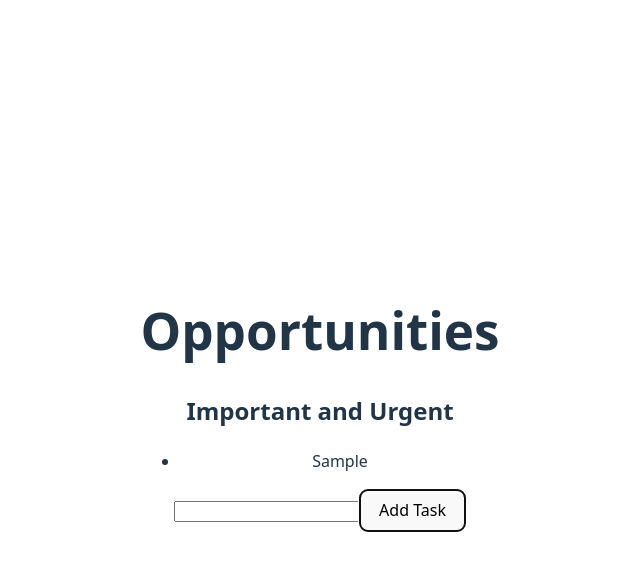
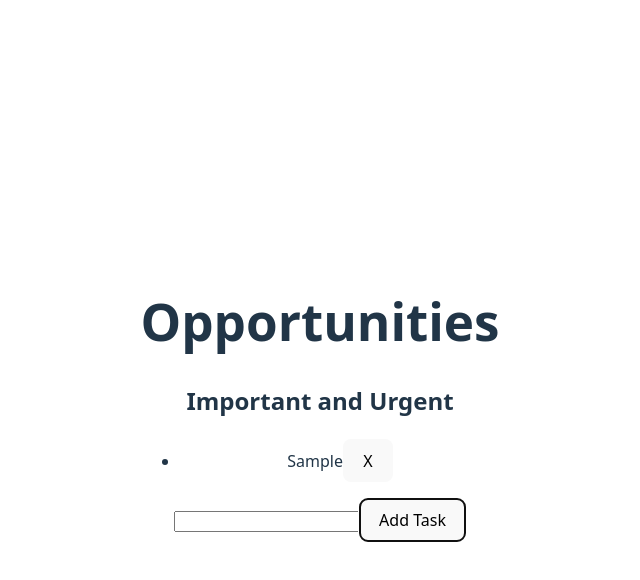
Before and after one commit to asger3p/todo, a React (Vite) app in the folder todo/: page / in a window 1280 px wide. Both pictures are taken after typing "Sample" into the empty fields and a click on the button "Add Task". Shown: the top 580 px of the page, without its empty margins (320-960 px from the left). Built offline with nearby package versions, Linux system fonts and the light colour scheme.

Commit message:
add removeTask functionality

```diff
--- a/todo/src/componenets/ToDoList.jsx
+++ b/todo/src/componenets/ToDoList.jsx
@@ -9,6 +9,10 @@
     setTaskInput("");
   }
 
+  function removeTask(index) {
+    setTasks(tasks.filter((_, i) => i !== index));
+  }
+
   function handleInputChange(event) {
     setTaskInput(event.target.value);
   }
@@ -17,8 +21,11 @@
     <>
       <h2>{name}</h2>
       <ul>
-        {tasks.map((task) => (
-          <li>{task}</li>
+        {tasks.map((task, index) => (
+          <li key={index}>
+            {task}
+            <button onClick={() => removeTask(index)}>X</button>
+          </li>
         ))}
       </ul>
       <input type="text" value={taskInput} onChange={handleInputChange} />
```
